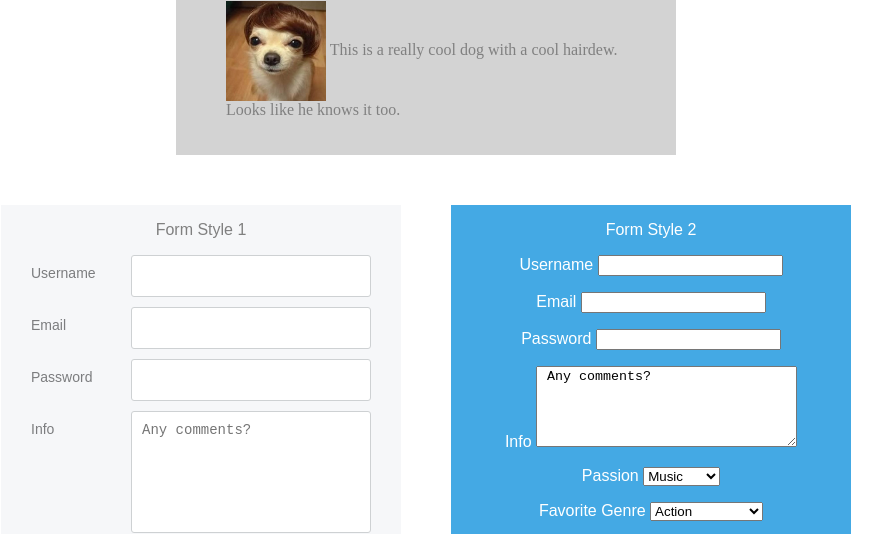
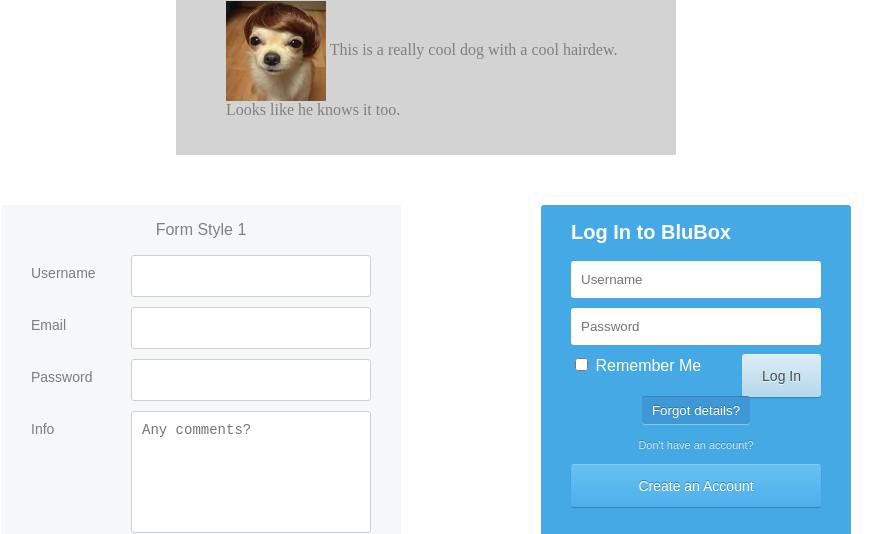
Before and after one commit to KevinFox/hello-css-world, a plain HTML site: page index.html in a window 1280 px wide. Shown: the part 265-799 px from the top of the page, without its empty margins (214-1096 px from the left). Drawn offline with Linux system fonts and the light colour scheme.

Commit message:
First style pass at second form

```diff
--- a/CSS/default.css
+++ b/CSS/default.css
@@ -2,6 +2,12 @@ h1 {
   color: darkturquoise;
   text-align: center;
   /*font-size: 50px;*/
+}
+
+h2 {
+  color: white;
+  text-align: left;
+  font-size: 20px;
 }
 
 p {
@@ -25,6 +31,7 @@ p {
 }
 
 
+
 /* FORM STYLING */
 #forms-container {
   margin: 50px auto 50px auto;
@@ -32,6 +39,8 @@ p {
   /*border: 1px solid lightgrey;*/
   font-family: ‘Lucida Sans Unicode’, ‘Lucida Grande’, sans-serif;
 }
+
+
 
 #form-one {
   background-color: #f6f7f9;
@@ -67,8 +76,8 @@ p {
   font-size: 14px;
 }
 
-#form-one input[type=text], input[type=password]{
-  width: 218px; /* should be 220 */
+#form-one input[type=text], #form-one input[type=password]{
+  width: 218px; /* should be 220 - accounting for stroke */
   height: 40px;
   padding: 0px 10px 0px 10px;
   margin-bottom: 10px;
@@ -105,7 +114,8 @@ p {
 #form-one .send-button {
   float: right;
   padding: 12px 14px 12px 14px;
-  margin-right: 20px;
+  margin-top: 15px;
+  margin-right: 20px; /* adds spacing against cancel button */
   background-color: #1a98e1;
   border-width: 1px;
   border-style: solid;
@@ -120,6 +130,7 @@ p {
 #form-one .cancel-button {
   float: right;
   padding: 12px 14px 12px 14px;
+  margin-top: 15px;
   background-color: #dcdee1;
   border-width: 1px;
   border-style: solid;
@@ -151,14 +162,115 @@ p {
 
 
 
-.form-two {
+#form-two {
   background-color: #44a9e4;
-  width: 400px;
+  width: 250px; /* Should be 400px */
+  padding: 0px 30px 30px 30px;
+  float: right;
+  border-radius: 3px;
+}
+
+#form-two .text-field {
+  width: 230px; /* actual width is 250. -20 to account for padding */
+  height: 37px;
+  border: 0px;
+  margin-bottom: 10px;
+  padding: 0px 10px 0px 10px;
+  border-radius: 3px;
+  text-align: left;
+}
+
+/* Start by hiding the checkboxes */
+/*input[type=checkbox] {
+	visibility: hidden;
+}*/
+
+#form-two .checkbox-div {
+  width: 20px;
+  height: 20px;
+}
+
+
+/* Button Styles */
+#form-two .login-button {
+  /*width: 250px;*/
+  padding: 0px 20px 0px 20px;
+  height: 42px;
+  border-style: solid;
+  border-width: 0px;
+  border-radius: 3px;
+  background: -webkit-linear-gradient(#dcedf6, #b6d7eb); /* For Safari 5.1 to 6.0 */
+  background: -o-linear-gradient(#dcedf6, #b6d7eb); /* For Opera 11.1 to 12.0 */
+  background: -moz-linear-gradient(#dcedf6, #b6d7eb); /* For Firefox 3.6 to 15 */
+  background: linear-gradient(#dcedf6, #b6d7eb); /* Standard syntax */
+  box-shadow: 0px 1px 1px #3382b0, 0px -1px #eaf5fb;
+  color: #464e53;
+  text-shadow: 0px 1px #e8f3f9;
+  font-size: 14px;
   float: right;
 }
 
-.form-two p {
+#form-two .forgot-containter {
+  text-align: center;
+  /*margin: auto;*/
+}
+
+#form-two .forgot-button {
+  /*margin: 0px auto 0px auto;*/
+  padding: 6px 10px 6px 10px;
+  border-style: solid;
+  border-radius: 3px;
+  background-color: #3e98d6;
+  border-width: 0px;
+  box-shadow: 0px 1px #7fcdf3, 0px -1px #3682ad;
   color: white;
+  text-shadow: 0px -1px #3a6f8c;
+  font-weight: 200;
+  /*float: right;*/
+}
+
+#form-two .create-account-button {
+  width: 250px;
+  height: 42px;
+  /*padding: 12px 0px 12px 0px;*/
+  border-style: solid;
+  border-width: 0px;
+  border-radius: 3px;
+  background: -webkit-linear-gradient(#67c1f1, #4fafec); /* For Safari 5.1 to 6.0 */
+  background: -o-linear-gradient(#67c1f1, #4fafec); /* For Opera 11.1 to 12.0 */
+  background: -moz-linear-gradient(#67c1f1, #4fafec); /* For Firefox 3.6 to 15 */
+  background: linear-gradient(#67c1f1, #4fafec); /* Standard syntax */
+  box-shadow: 0px 1px 1px #3682ad, 0px -1px #7fcdf3;
+  color: white;
+  text-shadow: 0px -1px #3682ad;
+  font-size: 14px;
+  /*display: table-cell;*/
+  /*vertical-align: middle;*/
+}
+
+
+
+
+#form-two p {
+  color: white;
+}
+
+#form-two p1 {
+  color: white;
+}
+
+#form-two h3 {
+  color: white;
+  font-weight: 200;
+  font-size: 12px;
+}
+
+#form-two h4 {
+  color: #cdebfb;
+  font-weight: 200;
+  font-size: 11px;
+  text-align: center;
+  text-shadow: 0px -1px #3682ad;
 }
 
 .form-caption {
--- a/index.html
+++ b/index.html
@@ -43,7 +43,7 @@
             <label class="form-label" for="password">Password</label>
             <input type="password" name="password"/>
           </div>
-          <div id="textarea-div">
+          <div>
             <label class="textarea-label" for="info">Info</label>
             <textarea name="info" placeholder="Any comments?"></textarea>
           </div>
@@ -93,47 +93,30 @@
 
 
       <!-- Second Form -->
-      <div class="form-two">
+      <div id="form-two">
         <form action="http://www.example.com/com/subscribe.php" method="get">
-          <p>Form Style 2</p>
-          <p>Username <input type="text" name="username" maxlength="30"/>
-          </p>
-          <p>Email <input type="text" name="email"/>
-          </p>
-          <p>Password <input type="text" name="password"/>
-          </p>
-          <p>Info <textarea name="info" cols="30" rows="5"> Any comments?</textarea>
-          </p>
-          <p>Passion <select name="passion">
-            <option value="music">Music</option>
-            <option value="movies">Movies</option>
-            <option value="dogs">Dogs</option>
-            <option value="cats">Cats</option>
-            <option value="pokemon">pokemon</option>
-          </select>
-          </p>
-          <p>Favorite Genre <select name="genre">
-            <option value="action">Action</option>
-            <option value="comedy">Comedy</option>
-            <option value="documentary">Documentary</option>
-            <option value="drama">Drama</option>
-            <option value="fantasy">Fantasy</option>
-            <option value="horror">Horror</option>
-            <option value="sci-fi">Science Fiction</option>
-            <option value="suspence">Suspence</option>
-            <option value="western">Western</option>
-          </select>
-          </p>
-          <p>Secret <select name="secret" disabled="true">
-            <option value="password">Password</option>
-            <option value="crush">Crush</option>
-            <option value="criminal-past">Criminal Past</option>
-          </select>
-          </p>
-          <input type="button" value="send" name="Send"/>
-          <input type="button" value="cancel" name="Cancel"/>
+          <h2>Log In to BluBox</h2>
+          <div>
+            <input class="text-field" type="text" name="username" maxlength="30" placeholder="Username"/>
+          </div>
+          <div>
+            <input class="text-field" type="password" name="password" placeholder="Password"/>
+          </div>
+          <div>
+            <input class="remember-checkbox" type="checkbox" name"remember-user" value="remember"/>
+            <p1>Remember Me</p1>
+            <input class="login-button" type="button" name="login" value="Log In"/>
+          </div>
+          <div style="clear:both"></div> <!-- Needed to keep the div within their parent div -->
+          <div class="forgot-containter">
+            <button class="forgot-button" type="button" name="forgot">Forgot details?</button>
+          </div>
+          <h4>Don't have an account?</h4>
+          <div>
+            <!-- <input class="create-account-button" type="button" name="create-account" value="Create an Account"/> -->
+            <button class="create-account-button" type="button" name="create-account">Create an Account</button>
+          </div>
         </form>
-
       </div>
       <div style="clear:both"></div> <!-- Needed to keep the div within their parent div -->
       <p class="form-caption">Forms are hard, but they make things do things. So that's kewl.</p>
```
